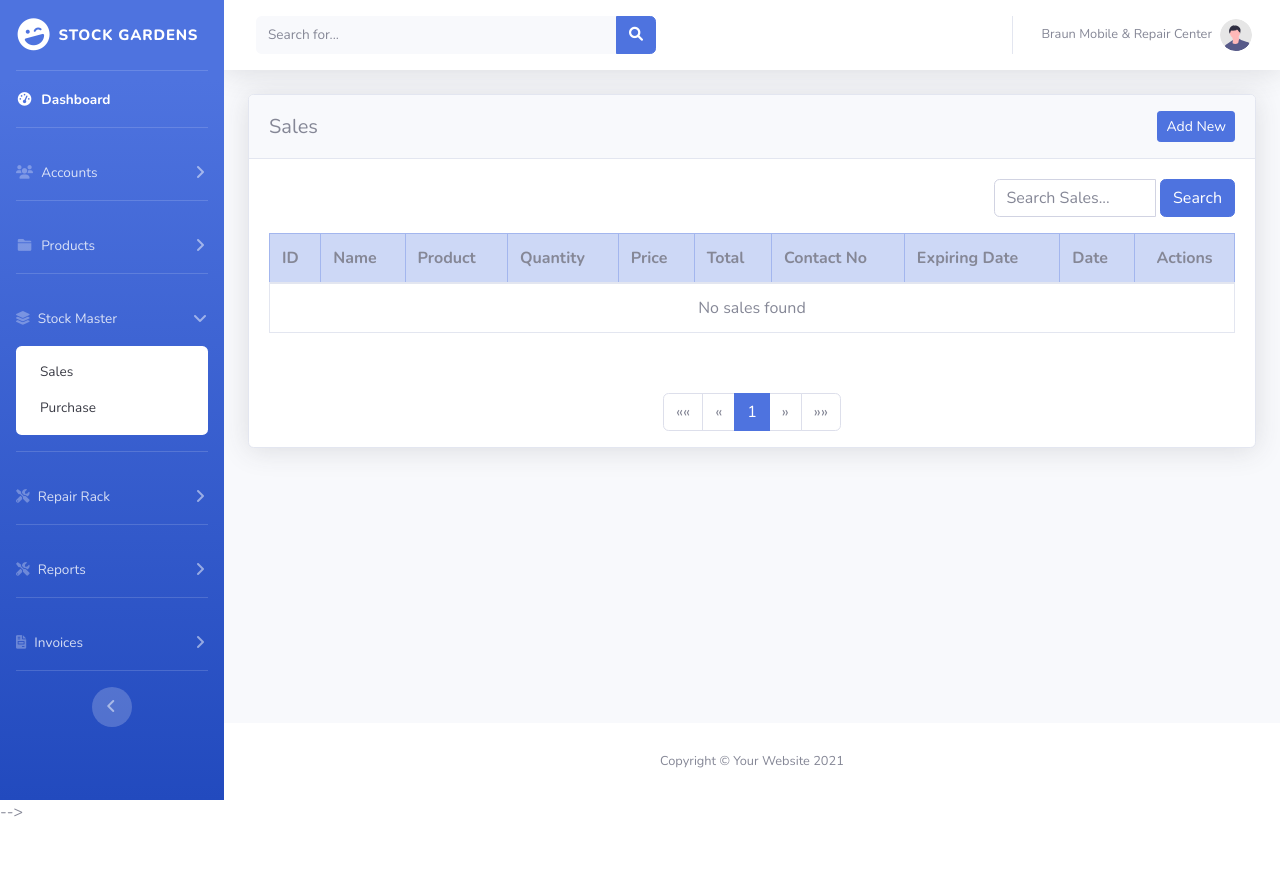
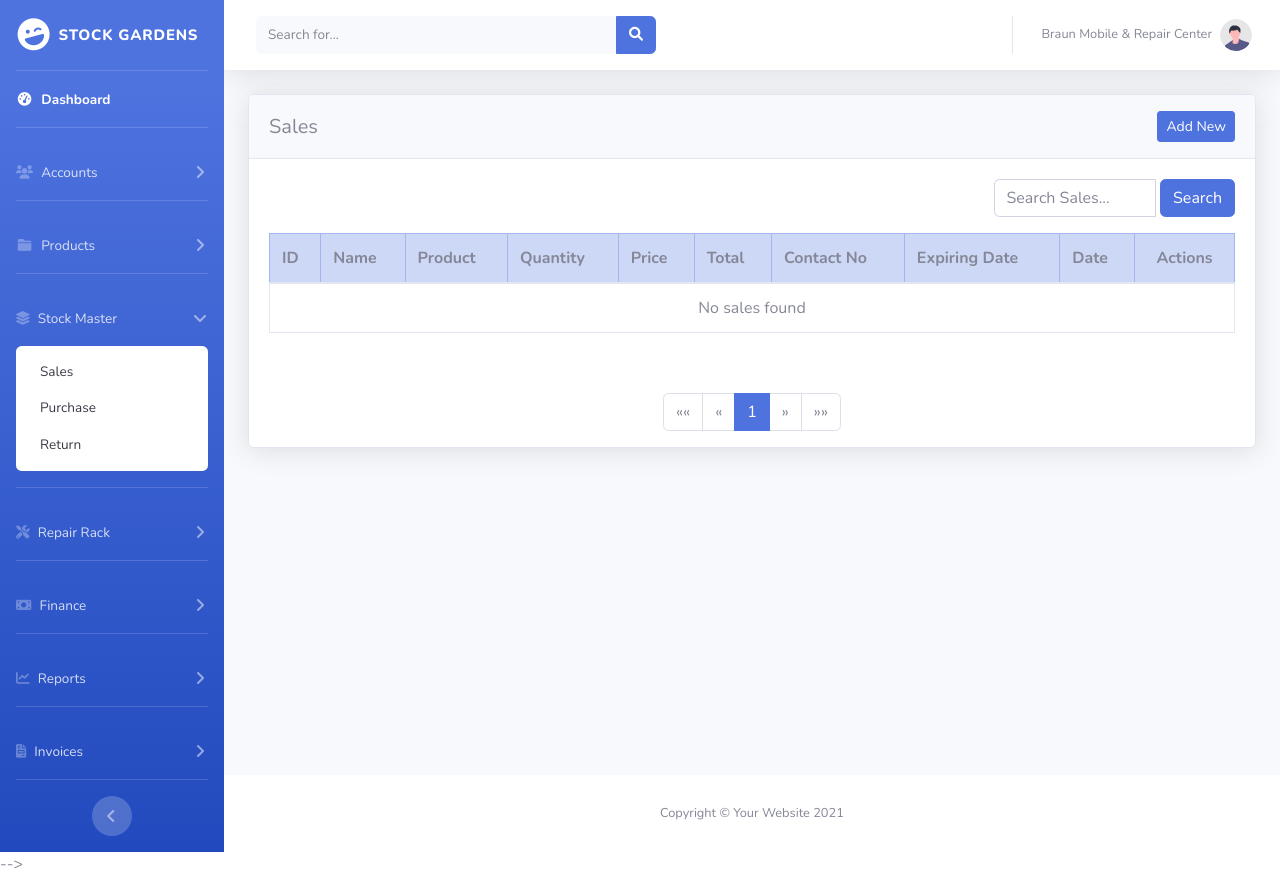
Before and after one commit to shyam-su/StockGarden, a Django app: page /sales/ in a window 1280 px wide, after a click on "Stock Master". Before the commit the page ends 817 px from the top, so only its background shows below. Run offline with Django 5.2, Linux system fonts and the light colour scheme; the visitor is signed in with stand-in values (Sample User, id 1); data that the repository does not hold is empty; some libraries are stand-ins or nearby versions.

Commit message:
work on slide bar and RealInvoice

```diff
--- a/StockGarden/templates/base.html
+++ b/StockGarden/templates/base.html
@@ -3,35 +3,35 @@
 <html lang="en">
 
 <head>
-
-    <meta charset="utf-8">
-    <meta http-equiv="X-UA-Compatible" content="IE=edge">
-    <meta name="viewport" content="width=device-width, initial-scale=1, shrink-to-fit=no">
-    <meta name="description" content="Stock Garden - A comprehensive software solution for managing mobile shops and repair centers. Streamline inventory, sales, repairs, and customer management with ease.">
-    <meta name="author" content="Your Company Name">
-    <meta name="keywords" content="mobile shop software, mobile repair center software, inventory management, sales management, repair tracking, customer management">
-    <meta name="robots" content="index, follow">
-    <meta property="og:title" content="Stock Garden - Mobile Shop & Repair Center Software">
-    <meta property="og:description" content="Manage your mobile shop and repair center efficiently with Stock Garden. Track inventory, sales, repairs, and customers in one place.">
-    <meta property="og:type" content="website">
-    <meta property="og:url" content="https://www.yourwebsite.com">
-    <link rel="icon" href="{% static 'img/favicon.ico' %}" type="image/x-icon">
+    <meta charset="utf-8" />
+    <meta http-equiv="X-UA-Compatible" content="IE=edge" />
+    <meta name="viewport" content="width=device-width, initial-scale=1, shrink-to-fit=no" />
+    <meta name="description"
+        content="Stock Garden - A comprehensive software solution for managing mobile shops and repair centers. Streamline inventory, sales, repairs, and customer management with ease." />
+    <meta name="author" content="Your Company Name" />
+    <meta name="keywords"
+        content="mobile shop software, mobile repair center software, inventory management, sales management, repair tracking, customer management" />
+    <meta name="robots" content="index, follow" />
+    <meta property="og:title" content="Stock Garden - Mobile Shop & Repair Center Software" />
+    <meta property="og:description"
+        content="Manage your mobile shop and repair center efficiently with Stock Garden. Track inventory, sales, repairs, and customers in one place." />
+    <meta property="og:type" content="website" />
+    <meta property="og:url" content="https://www.yourwebsite.com" />
+    <link rel="icon" href="{% static 'img/favicon.ico' %}" type="image/x-icon" />
     <script src="https://cdn.jsdelivr.net/npm/chart.js@2.9.4"></script>
 
     <script src="https://cdn.jsdelivr.net/npm/bootstrap@5.3.0/dist/js/bootstrap.bundle.min.js"></script>
     <title>Stock Garden</title>
 
     <!-- Custom fonts for this template-->
-    <link href="{% static 'vendor/fontawesome-free/css/all.min.css' %}" rel="stylesheet" type="text/css">
-    <link href="https://cdnjs.cloudflare.com/ajax/libs/font-awesome/6.0.0-beta3/css/all.min.css" rel="stylesheet">
+    <link href="{% static 'vendor/fontawesome-free/css/all.min.css' %}" rel="stylesheet" type="text/css" />
+    <link href="https://cdnjs.cloudflare.com/ajax/libs/font-awesome/6.0.0-beta3/css/all.min.css" rel="stylesheet" />
     <link
         href="https://fonts.googleapis.com/css?family=Nunito:200,200i,300,300i,400,400i,600,600i,700,700i,800,800i,900,900i"
-        rel="stylesheet">
-
+        rel="stylesheet" />
 
     <!-- Custom styles for this template-->
-    <link href="{% static 'css/sb-admin-2.min.css' %}" rel="stylesheet">
-
+    <link href="{% static 'css/sb-admin-2.min.css' %}" rel="stylesheet" />
 
     <style>
         @media print {
@@ -40,7 +40,9 @@
             }
 
             /* Hide elements from base.html */
-            .sidebar, .navbar, .footer {
+            .sidebar,
+            .navbar,
+            .footer {
                 display: none !important;
             }
 
@@ -48,51 +50,55 @@
             .container {
                 width: 100% !important;
             }
+
             .company-print {
                 display: block !important;
                 text-align: center;
             }
+
             .company-print h2 {
-                margin-bottom: 5px; /* Reduce space below the company name */
-                font-size: 20px; /* Adjust font size if needed */
+                margin-bottom: 5px;
+                /* Reduce space below the company name */
+                font-size: 20px;
+                /* Adjust font size if needed */
             }
+
             .company-print p {
-                margin: 2px 0; /* Reduce space between address, contact, and email */
-                font-size: 14px; /* Adjust font size for a compact look */
+                margin: 2px 0;
+                /* Reduce space between address, contact, and email */
+                font-size: 14px;
+                /* Adjust font size for a compact look */
             }
+
             .pagination {
                 display: none !important;
             }
-
-        }
-        .company-print {
-            display: none; /* Hide company name normally */
         }
 
+        .company-print {
+            display: none;
+            /* Hide company name normally */
+        }
     </style>
-
-
 </head>
 
 <body id="page-top">
-
     <!-- Page Wrapper -->
     <div id="wrapper">
-
         <!-- Sidebar -->
         <ul class="navbar-nav bg-gradient-primary sidebar sidebar-dark accordion" id="accordionSidebar">
-
             <!-- Sidebar - Brand -->
             <a class="sidebar-brand d-flex align-items-center justify-content-center" href="{% url 'home' %}">
                 <div class="sidebar-brand-icon rotate-n-15">
                     <i class="fas fa-laugh-wink"></i>
                 </div>
-                <div class="sidebar-brand-text mx-2" style="font-size: 15px;">Stock Gardens</div>
-
+                <div class="sidebar-brand-text mx-2" style="font-size: 15px">
+                    Stock Gardens
+                </div>
             </a>
 
             <!-- Divider -->
-            <hr class="sidebar-divider my-0">
+            <hr class="sidebar-divider my-0" />
 
             <!-- Nav Item - Dashboard -->
             <li class="nav-item active">
@@ -102,16 +108,17 @@
             </li>
 
             <!-- Divider -->
-            <hr class="sidebar-divider">
+            <hr class="sidebar-divider" />
 
             <!-- Nav Item - Pages Collapse Menu -->
             <li class="nav-item">
-                <a class="nav-link collapsed"  data-toggle="collapse" data-target="#collapseAccounts"
+                <a class="nav-link collapsed" data-toggle="collapse" data-target="#collapseAccounts"
                     aria-expanded="true" aria-controls="collapseAccounts">
                     <i class="fa-solid fa fa-users"></i>
                     <span>Accounts</span>
                 </a>
-                <div id="collapseAccounts" class="collapse" aria-labelledby="headingPages" data-parent="#accordionSidebar">
+                <div id="collapseAccounts" class="collapse" aria-labelledby="headingPages"
+                    data-parent="#accordionSidebar">
                     <div class="bg-white py-2 collapse-inner rounded">
                         <a class="collapse-item" href="{% url 'user' %}">User</a>
                     </div>
@@ -119,7 +126,7 @@
             </li>
 
             <!-- Divider -->
-            <hr class="sidebar-divider">
+            <hr class="sidebar-divider" />
 
             <!-- Nav Item - Pages Collapse Menu -->
             <li class="nav-item">
@@ -128,7 +135,8 @@
                     <i class="fas fa-fw fa-folder"></i>
                     <span>Products</span>
                 </a>
-                <div id="collapseProducts" class="collapse" aria-labelledby="headingPages" data-parent="#accordionSidebar">
+                <div id="collapseProducts" class="collapse" aria-labelledby="headingPages"
+                    data-parent="#accordionSidebar">
                     <div class="bg-white py-2 collapse-inner rounded">
                         <a class="collapse-item" href="{% url 'product' %}">Products</a>
                         <a class="collapse-item" href="{% url 'category' %}">Categories</a>
@@ -138,12 +146,12 @@
             </li>
 
             <!-- Divider -->
-           <hr class="sidebar-divider">
+            <hr class="sidebar-divider" />
 
             <!-- Stock - Pages Collapse Menu -->
             <li class="nav-item">
-                <a class="nav-link collapsed"  data-toggle="collapse" data-target="#collapseStock"
-                    aria-expanded="true" aria-controls="collapseStock">
+                <a class="nav-link collapsed" data-toggle="collapse" data-target="#collapseStock" aria-expanded="true"
+                    aria-controls="collapseStock">
                     <i class="fas fa-layer-group"></i>
                     <span>Stock Master</span>
                 </a>
@@ -151,12 +159,13 @@
                     <div class="bg-white py-2 collapse-inner rounded">
                         <a class="collapse-item" href="{% url 'sales' %}">Sales</a>
                         <a class="collapse-item" href="{% url 'purchase' %}">Purchase</a>
+                        <a class="collapse-item" href="{% url 'return' %}">Return</a>
                     </div>
                 </div>
             </li>
 
             <!-- Divider -->
-           <hr class="sidebar-divider">
+            <hr class="sidebar-divider" />
 
             <!-- Nav Item - Pages Collapse Menu -->
             <li class="nav-item">
@@ -165,7 +174,8 @@
                     <i class="fas fa-screwdriver-wrench"></i>
                     <span>Repair Rack</span>
                 </a>
-                <div id="collapseRepair" class="collapse" aria-labelledby="headingPages" data-parent="#accordionSidebar">
+                <div id="collapseRepair" class="collapse" aria-labelledby="headingPages"
+                    data-parent="#accordionSidebar">
                     <div class="bg-white py-2 collapse-inner rounded">
                         <a class="collapse-item" href="{% url 'repair' %}">Repair</a>
                         <a class="collapse-item" href="{% url 'repair_detail' %}">Repair Details</a>
@@ -174,16 +184,35 @@
             </li>
 
             <!-- Divider -->
-           <hr class="sidebar-divider">
+            <hr class="sidebar-divider" />
+
+            <!-- Nav Item - Pages Collapse Menu -->
+            <li class="nav-item">
+                <a class="nav-link collapsed" href="#" data-toggle="collapse" data-target="#collapseFinance"
+                    aria-expanded="false" aria-controls="collapseFinance">
+                    <i class="fas fa-money-bill"></i>
+                    <span>Finance</span>
+                </a>
+                <div id="collapseFinance" class="collapse" aria-labelledby="headingFinance"
+                    data-parent="#accordionSidebar">
+                    <div class="bg-white py-2 collapse-inner rounded">
+                        <a class="collapse-item" href="{% url 'expense' %}">Expense</a>
+                    </div>
+                </div>
+            </li>
+
+            <!-- Divider -->
+            <hr class="sidebar-divider" />
 
             <!-- Reports - Charts -->
             <li class="nav-item">
                 <a class="nav-link collapsed" href="#" data-toggle="collapse" data-target="#collapseReports"
                     aria-expanded="true" aria-controls="collapseReports">
-                   <i class="fas fa-screwdriver-wrench"></i>
+                    <i class="fas fa-chart-line"></i>
                     <span>Reports</span>
                 </a>
-               <div id="collapseReports" class="collapse" aria-labelledby="headingPages" data-parent="#accordionSidebar">
+                <div id="collapseReports" class="collapse" aria-labelledby="headingPages"
+                    data-parent="#accordionSidebar">
                     <div class="bg-white py-2 collapse-inner rounded">
                         <a class="collapse-item" href="{% url 'user_report' %}">User Reports</a>
                         <a class="collapse-item" href="{% url 'sales_report' %}">Sales Reports</a>
@@ -195,7 +224,7 @@
             </li>
 
             <!-- Divider -->
-            <hr class="sidebar-divider">
+            <hr class="sidebar-divider" />
 
             <!-- Invoices - Charts -->
             <li class="nav-item">
@@ -204,47 +233,42 @@
                     <i class="fas fa-file-invoice"></i>
                     <span>Invoices</span>
                 </a>
-                <div id="collapseInvoices" class="collapse" aria-labelledby="headingPages" data-parent="#accordionSidebar">
+                <div id="collapseInvoices" class="collapse" aria-labelledby="headingPages"
+                    data-parent="#accordionSidebar">
                     <div class="bg-white py-2 collapse-inner rounded">
-                        <a class="collapse-item" href="{% url 'invoice' %}">Invoice List</a>
-
+                        <a class="collapse-item" href="{% url 'invoice' %}">Sales Invoice</a>
+                        <a class="collapse-item" href="{% url 'invoice' %}">Repair Invoice</a>
                     </div>
                 </div>
             </li>
 
-
-
             <!-- Divider -->
-            <hr class="sidebar-divider d-none d-md-block">
+            <hr class="sidebar-divider d-none d-md-block" />
 
             <!-- Sidebar Toggler (Sidebar) -->
             <div class="text-center d-none d-md-inline">
                 <button class="rounded-circle border-0" id="sidebarToggle"></button>
             </div>
-
         </ul>
         <!-- End of Sidebar -->
 
         <!-- Content Wrapper -->
         <div id="content-wrapper" class="d-flex flex-column">
-
             <!-- Main Content -->
             <div id="content">
-
                 <!-- Topbar -->
                 <nav class="navbar navbar-expand navbar-light bg-white topbar mb-4 static-top shadow">
-
                     <!-- Sidebar Toggle (Topbar) -->
                     <button id="sidebarToggleTop" class="btn btn-link d-md-none rounded-circle mr-3">
                         <i class="fa fa-bars"></i>
                     </button>
 
                     <!-- Topbar Search -->
-                    <form
-                        class="d-none d-sm-inline-block form-inline mr-auto ml-md-3 my-2 my-md-0 mw-100 navbar-search" action="{% url 'global_search' %}" method="get">
+                    <form class="d-none d-sm-inline-block form-inline mr-auto ml-md-3 my-2 my-md-0 mw-100 navbar-search"
+                        action="{% url 'global_search' %}" method="get">
                         <div class="input-group">
                             <input type="text" class="form-control bg-light border-0 small" placeholder="Search for..."
-                                aria-label="Search" aria-describedby="basic-addon2" name="q">
+                                aria-label="Search" aria-describedby="basic-addon2" name="q" />
                             <div class="input-group-append">
                                 <button class="btn btn-primary" type="submit">
                                     <i class="fas fa-search fa-sm"></i>
@@ -253,11 +277,8 @@
                         </div>
                     </form>
 
-
-
                     <!-- Topbar Navbar -->
                     <ul class="navbar-nav ml-auto">
-
                         <!-- Nav Item - Search Dropdown (Visible Only XS) -->
                         <li class="nav-item dropdown no-arrow d-sm-none">
                             <a class="nav-link dropdown-toggle" href="#" id="searchDropdown" role="button"
@@ -271,7 +292,7 @@
                                     <div class="input-group">
                                         <input type="text" class="form-control bg-light border-0 small"
                                             placeholder="Search for..." aria-label="Search"
-                                            aria-describedby="basic-addon2">
+                                            aria-describedby="basic-addon2" />
                                         <div class="input-group-append">
                                             <button class="btn btn-primary" type="button">
                                                 <i class="fas fa-search fa-sm"></i>
@@ -282,17 +303,23 @@
                             </div>
                         </li>
                         <!-- Alert Message -->
-                            <div class="alert-container" style="position: absolute; top: 10px; left: 600px; z-index: 1050; width: 300px;">
-                                {% if messages %}
-                                    {% for message in messages|slice:":1" %} <!-- Show only the first message -->
-                                    <div class="alert alert-{{ message.tags }} alert-dismissible fade show small-alert" role="alert">
+                        <div class="alert-container" style="
+                  position: absolute;
+                  top: 10px;
+                  left: 600px;
+                  z-index: 1050;
+                  width: 300px;
+                ">
+                            {% if messages %} {% for message in messages|slice:":1" %}
+                            <!-- Show only the first message -->
+                            <div class="alert alert-{{ message.tags }} alert-dismissible fade show small-alert"
+                                role="alert">
                                 <strong>{{ message.level_tag|title }}!</strong> {{ message }}
-                                        <button type="button" class="btn-close" data-bs-dismiss="alert" aria-label="Close"></button>
+                                <button type="button" class="btn-close" data-bs-dismiss="alert"
+                                    aria-label="Close"></button>
                             </div>
-                                    {% endfor %}
-                                {% endif %}
+                            {% endfor %} {% endif %}
                         </div>
-
 
                         <div class="topbar-divider d-none d-sm-block"></div>
 
@@ -300,9 +327,9 @@
                         <li class="nav-item dropdown no-arrow">
                             <a class="nav-link dropdown-toggle" href="#" id="userDropdown" role="button"
                                 data-toggle="dropdown" aria-haspopup="true" aria-expanded="false">
-                                <span class="mr-2 d-none d-lg-inline text-gray-600 small">Braun Mobile & Repair Center</span>
-                                <img class="img-profile rounded-circle"
-                                    src="{% static 'img/undraw_profile.svg' %} ">
+                                <span class="mr-2 d-none d-lg-inline text-gray-600 small">Braun Mobile & Repair
+                                    Center</span>
+                                <img class="img-profile rounded-circle" src="{% static 'img/undraw_profile.svg' %} " />
                             </a>
                             <!-- Dropdown - User Information -->
                             <div class="dropdown-menu dropdown-menu-right shadow animated--grow-in"
@@ -318,27 +345,19 @@
                                 </a>
                             </div>
                         </li>
-
                     </ul>
-
                 </nav>
                 <!-- End of Topbar -->
 
-                {% block content %}
-
-
-
-
-                {% endblock content %}
-
+                {% block content %} {% endblock content %}
             </div>
             <!-- End of Main Content -->
             <script>
-                setTimeout(function() {
-                    let alertElement = document.querySelector('.alert');
+                setTimeout(function () {
+                    let alertElement = document.querySelector(".alert");
                     if (alertElement) {
-                        alertElement.classList.remove('show');
-                        alertElement.classList.add('fade');
+                        alertElement.classList.remove("show");
+                        alertElement.classList.add("fade");
                     }
                 }, 5000); // 5 seconds
             </script>
@@ -351,6 +370,7 @@
                     border-radius: 5px;
                     transition: opacity 0.5s ease-out;
                 }
+
                 .alert {
                     max-width: 300px;
                     margin: 0 auto;
@@ -368,7 +388,6 @@
             <!-- End of Footer -->
         </div>
         <!-- End of Content Wrapper -->
-
     </div>
     <!-- End of Page Wrapper -->
 
@@ -388,9 +407,13 @@
                         <span aria-hidden="true">×</span>
                     </button>
                 </div>
-                <div class="modal-body">Select "Logout" below if you are ready to end your current session.</div>
+                <div class="modal-body">
+                    Select "Logout" below if you are ready to end your current session.
+                </div>
                 <div class="modal-footer">
-                    <button class="btn btn-secondary" type="button" data-dismiss="modal">Cancel</button>
+                    <button class="btn btn-secondary" type="button" data-dismiss="modal">
+                        Cancel
+                    </button>
                     <a class="btn btn-primary" href="{% url 'logout' %}">Logout</a>
                 </div>
             </div>
@@ -430,10 +453,8 @@
     <script src="{% static 'vendor/datatables/dataTables.bootstrap4.min.js' %}"></script>
 
     <!-- Page level custom scripts -->
-    <!-- <script src="{% static 'js/demo/datatables-demo.js' %}"></script> --> -->
-
-
-
+    <!-- <script src="{% static 'js/demo/datatables-demo.js' %}"></script> -->
+    -->
 </body>
 
 </html>
--- a/StockGarden/urls.py
+++ b/StockGarden/urls.py
@@ -50,6 +50,9 @@ urlpatterns = [
     path('invoice/', InvoiceListView, name='invoice'),
     path('invoice/<int:pk>/update/', InvoiceUpdateView,name='invoice_update'),
 
+    path('repair/', InvoiceListView, name='repair'),
+    path('invoice/<int:pk>/update/', InvoiceUpdateView,name='repair_update'),
+
     path('return/', ReturnListView, name='return'),
     path('return/create/', ExpenseCreateView,name='return_create'),
     path('return/<int:pk>/update/', ExpenseUpdateView,name='return_update'),
```
Also changed, not shown: StockGarden/admin.py (+8 -3 lines), StockGarden/forms.py (+39 -11 lines), StockGarden/models.py (+38 -11 lines), StockGarden/signals.py (+30 -5 lines), StockGarden/migrations/0001_initial.py, StockGarden/migrations/0002_alter_repairdetail_repair_cost.py (added), StockGarden/migrations/0002_remove_invoice_subtotal_invoice_paid_amount_and_more.py (deleted), StockGarden/migrations/0003_remove_repair_notes.py (added), StockGarden/migrations/0004_alter_repair_id_alter_repairdetail_id.py (added), StockGarden/migrations/0005_alter_repair_id.py (added), StockGarden/migrations/0006_remove_invoice_sales_salesinvoice_and_more.py (added), StockGarden/migrations/0007_alter_return_invoice_repairinvoice.py (added), StockGarden/migrations/0008_repair_discount_amount.py (added). Lines whose indentation alone changed are shown as unchanged.
